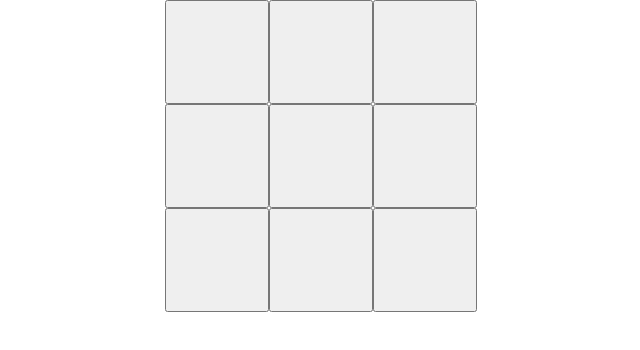
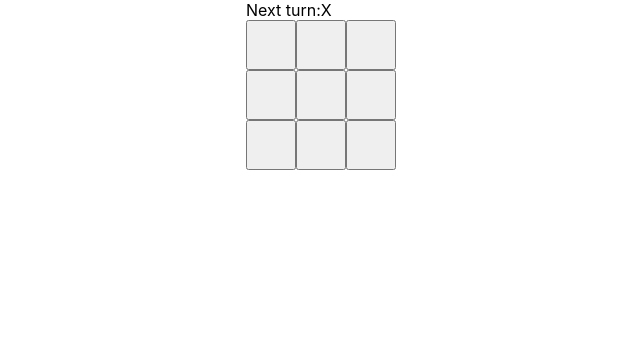
Before and after one commit to mh07607/TicTacToe_reactjs, a React (Create React App) app in the folder tic-tac-toe/: page / in a window 1280 px wide. Shown: the top 350 px of the page, without its empty margins (319-959 px from the left). Built offline with nearby package versions, Linux system fonts and the light colour scheme.

Commit message:
same functionality with better practice

```diff
--- a/tic-tac-toe/src/App.css
+++ b/tic-tac-toe/src/App.css
@@ -36,7 +36,3 @@
     transform: rotate(360deg);
   }
 }
-
-button{
-  padding: 10px;
-}
--- a/tic-tac-toe/src/App.js
+++ b/tic-tac-toe/src/App.js
@@ -1,52 +1,24 @@
 import { Component, useState } from 'react'
+import { Board } from './components/Board.js'
 
+export default function Game(){
+  const [history, setHistory] = useState([Array(9).fill(null)]);
+  const [XisNext, setXisNext] = useState(true);
+  const currentGrid = history[history.length-1];
 
-export function Square(props){
-  return (
-    <button className='square' onClick={props.onBtnClick}>{props.value}</button>
+  function onPlay(nextSquares){
+    setHistory([...history, nextSquares]);
+    setXisNext(!XisNext);
+  }
+
+  return(
+    <div className='game'>
+      <div className='grid'>
+        <Board squares = {currentGrid} XisNext = {XisNext} onPlay = {onPlay}/>
+      </div>
+      <div className='allMoves'>
+
+      </div>
+    </div>
   );
 }
-
-
-
-export default function Board(){
-  const [count, setCount] = useState(0);
-  const [squares, setSquares] = useState(Array(9).fill(null));
-
-  function handleClick(i){
-    if(squares[i]){
-      return;
-    }
-
-    let newSquares = squares;
-
-    if(count % 2 == 0){
-      newSquares[i] = 'X';
-    } else {
-      newSquares[i] = 'O';
-    }
-
-    setSquares(newSquares);
-    setCount(count+1);
-  }
-
-  return (
-    <>
-      <div>
-      <Square value = {squares[0]} onBtnClick = {() => handleClick(0)}/>
-      <Square value = {squares[1]} onBtnClick = {() => handleClick(1)}/>
-      <Square value = {squares[2]} onBtnClick = {() => handleClick(2)}/>
-      </div>
-      <div>
-      <Square value = {squares[3]} onBtnClick = {() => handleClick(3)}/>
-      <Square value = {squares[4]} onBtnClick = {() => handleClick(4)}/>
-      <Square value = {squares[5]} onBtnClick = {() => handleClick(5)}/>
-      </div>
-      <div>
-      <Square value = {squares[6]} onBtnClick = {() => handleClick(6)}/>
-      <Square value = {squares[7]} onBtnClick = {() => handleClick(7)}/>
-      <Square value = {squares[8]} onBtnClick = {() => handleClick(8)}/>
-      </div>
-    </>
-  );
-}
--- /dev/null
+++ b/tic-tac-toe/src/components/Board.js
@@ -0,0 +1,73 @@
+import { Square } from './Square.js'
+
+
+export function Board({squares, XisNext, onPlay}){
+
+    const gameWinner = gameOver(squares);
+    let status = '';
+    if(gameWinner)
+    {
+      status = 'Winner: ' + gameWinner;
+    }
+    else{
+      status = 'Next turn:' + (XisNext? 'X': 'O');
+    }
+
+    function handleClick(i){
+      if(squares[i] || gameOver(squares)){
+        return;
+      }
+
+      let newSquares = squares.slice();
+
+      if(XisNext){
+        newSquares[i] = 'X';
+      } else {
+        newSquares[i] = 'O';
+      }
+
+      onPlay(newSquares);
+    }
+
+    return (
+      <>
+        <div className='status'>{status}</div>
+        <div className='boardRow'>
+        <Square value = {squares[0]} onBtnClick = {() => handleClick(0)}/>
+        <Square value = {squares[1]} onBtnClick = {() => handleClick(1)}/>
+        <Square value = {squares[2]} onBtnClick = {() => handleClick(2)}/>
+        </div>
+        <div className='boardRow'>
+        <Square value = {squares[3]} onBtnClick = {() => handleClick(3)}/>
+        <Square value = {squares[4]} onBtnClick = {() => handleClick(4)}/>
+        <Square value = {squares[5]} onBtnClick = {() => handleClick(5)}/>
+        </div>
+        <div className='boardRow'>
+        <Square value = {squares[6]} onBtnClick = {() => handleClick(6)}/>
+        <Square value = {squares[7]} onBtnClick = {() => handleClick(7)}/>
+        <Square value = {squares[8]} onBtnClick = {() => handleClick(8)}/>
+        </div>
+      </>
+    );
+  }
+
+  function gameOver(squares){
+    let winConditions = [
+      [0, 1, 2],
+      [3, 4, 5],
+      [6, 7, 8],
+      [0, 3, 6],
+      [1, 4, 7],
+      [2, 5, 8],
+      [0, 4, 8],
+      [2, 4, 6]
+    ];
+
+    for(let i = 0; i < winConditions.length; i++){
+      const [a, b, c] = winConditions[i];
+      if(squares[a] && squares[a] === squares[b] && squares[a] === squares[c]){
+        return squares[a];
+      }
+    }
+    return false;
+  }
--- /dev/null
+++ b/tic-tac-toe/src/components/Square.js
@@ -0,0 +1,6 @@
+
+export function Square(props){
+    return (
+      <button className='square' onClick={props.onBtnClick}>{props.value? props.value: ' '}</button>
+    );
+  }
--- a/tic-tac-toe/src/index.css
+++ b/tic-tac-toe/src/index.css
@@ -17,5 +17,10 @@ code {
 }
 
 button{
-  padding: 50px;
+  width: 50px;
+  height: 50px;
 }
+
+.boardRow{
+  display: flex;
+}
```
